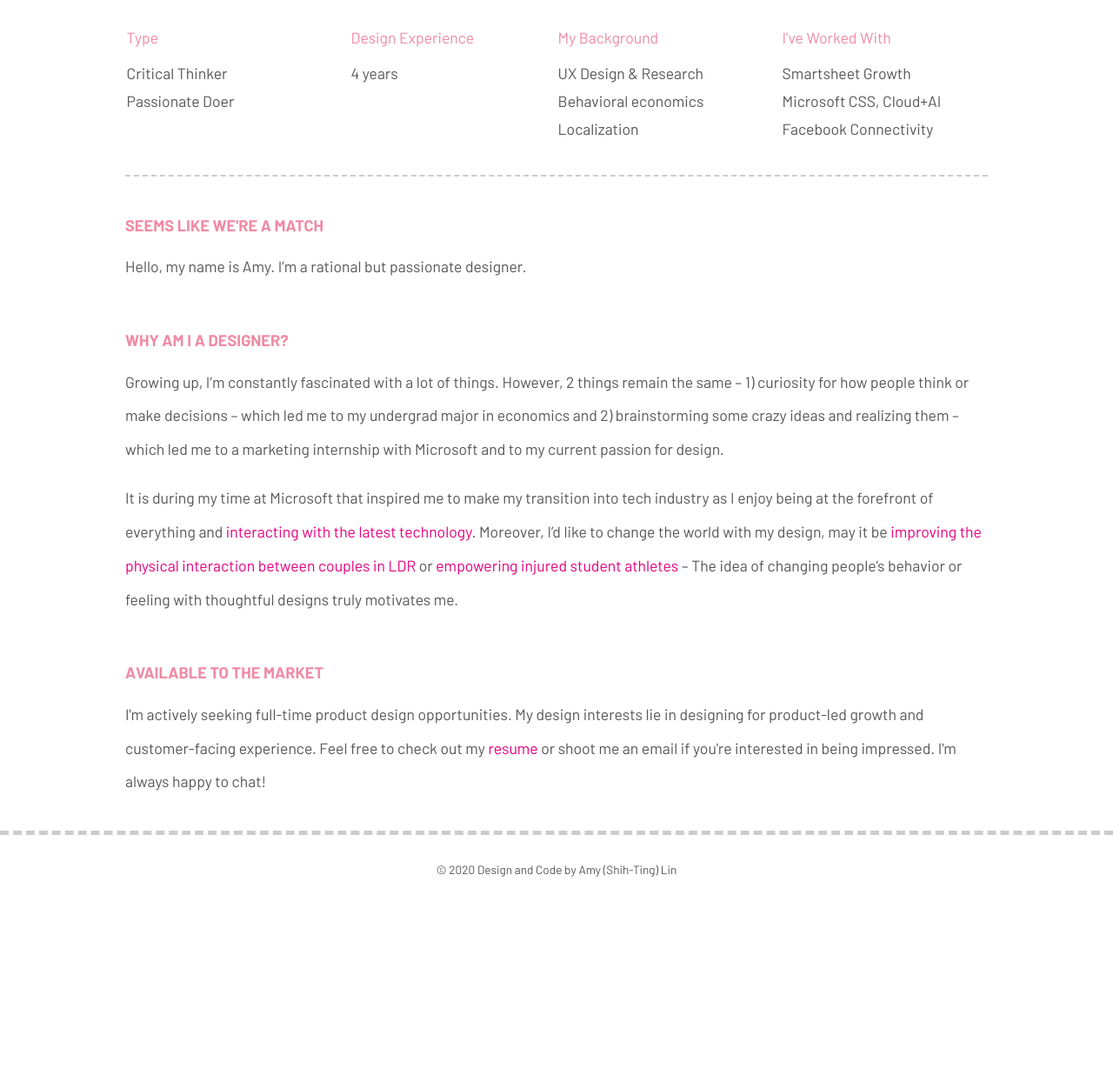
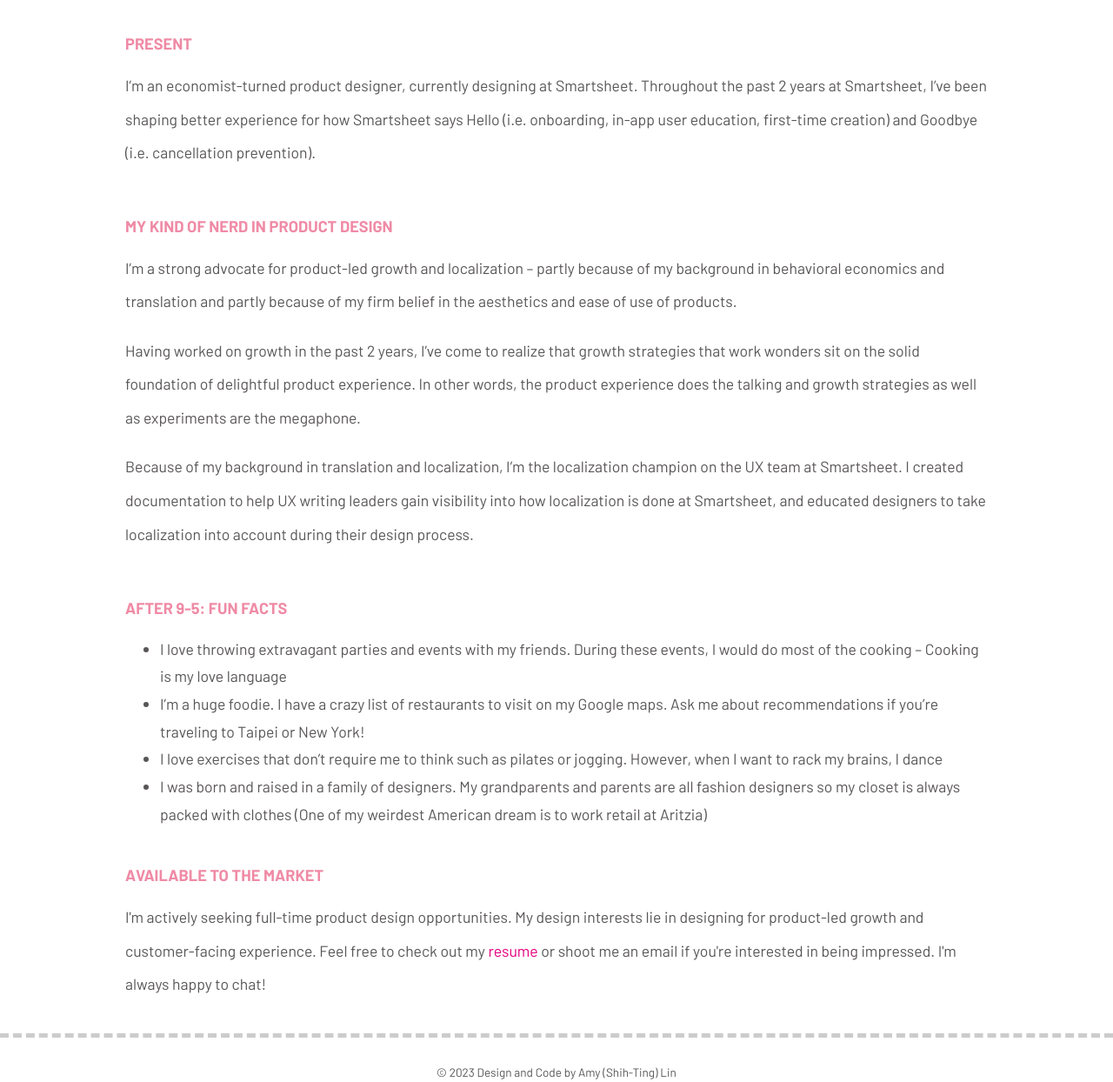
Before and after one commit to Shih-Ting/portfolio, a plain HTML site: page about.html in a window 1280 px wide. Shown: the part 1041-2285 px from the top of the page at 87% size. Before the commit the page ends 2081 px from the top, so only its background shows below. Drawn offline with Linux system fonts and the light colour scheme; a web font is replaced by a local one.

Commit message:
profile update

```diff
--- a/about.html
+++ b/about.html
@@ -70,7 +70,7 @@
             <img src="img/about/about_v2.jpg" alt="about">
         </div>
         <section class="content">
-            <div class="overview">
+<!--             <div class="overview">
                 <div class="group1">
                     <div class="info" id="info1">
                         <h5>Type</h5>
@@ -95,7 +95,6 @@
                             <li>Localization</li>
                         </ul>
                     </div>
-                    <!-- <div class="group3"> -->
                     <div class="info" id="info4">
                         <h5>I've Worked With</h5>
                         <ul class="none">
@@ -104,15 +103,22 @@
                             <li>Facebook Connectivity</li>
                         </ul>
                     </div>
-                    <!-- </div> -->
                 </div>
             </div>
-            <hr>
-            <h4>Seems Like We're a Match</h4>
-            <p>Hello, my name is Amy. I’m a rational but passionate designer.</p>
-            <h4>Why Am I a Designer?</h4>
-            <p>Growing up, I’m constantly fascinated with a lot of things. However, 2 things remain the same – 1) curiosity for how people think or make decisions – which led me to my undergrad major in economics and 2) brainstorming some crazy ideas and realizing them – which led me to a marketing internship with Microsoft and to my current passion for design.</p>
-            <p>It is during my time at Microsoft that inspired me to make my transition into tech industry as I enjoy being at the forefront of everything and <a href="zipcrit.html">interacting with the latest technology</a>. Moreover, I’d like to change the world with my design, may it be <a href="FDC.html">improving the physical interaction between couples in LDR</a> or <a href="AthleteJuvo.html">empowering injured student athletes</a> – The idea of changing people’s behavior or feeling with thoughtful designs truly motivates me.</p>
+            <hr> -->
+            <h4>Present</h4>
+            <p>I’m an economist-turned product designer, currently designing at Smartsheet. Throughout the past 2 years at Smartsheet, I’ve been shaping better experience for how Smartsheet says Hello (i.e. onboarding, in-app user education, first-time creation) and Goodbye (i.e. cancellation prevention).</p>
+            <h4>My Kind of Nerd in Product Design</h4>
+            <p>I’m a strong advocate for product-led growth and localization – partly because of my background in behavioral economics and translation and partly because of my firm belief in the aesthetics and ease of use of products.</p>
+            <p>Having worked on growth in the past 2 years, I’ve come to realize that growth strategies that work wonders sit on the solid foundation of delightful product experience. In other words, the product experience does the talking and growth strategies as well as experiments are the megaphone.</p>
+            <p>Because of my background in translation and localization, I’m the localization champion on the UX team at Smartsheet. I created documentation to help UX writing leaders gain visibility into how localization is done at Smartsheet, and educated designers to take localization into account during their design process.</p>
+            <h4>After 9-5: Fun Facts</h4>
+            <ul>
+                <li>I love throwing extravagant parties and events with my friends. During these events, I would do most of the cooking – Cooking is my love language</li>
+                <li>I’m a huge foodie. I have a crazy list of restaurants to visit on my Google maps. Ask me about recommendations if you’re traveling to Taipei or New York!</li>
+                <li>I love exercises that don’t require me to think such as pilates or jogging. However, when I want to rack my brains, I dance</li>
+                <li>I was born and raised in a family of designers. My grandparents and parents are all fashion designers so my closet is always packed with clothes (One of my weirdest American dream is to work retail at Aritzia)</li>
+            </ul>
             <h4>Available to the Market</h4>
             <p>I'm actively seeking full-time product design opportunities. My design interests lie in designing for product-led growth and customer-facing experience. Feel free to check out my
                 <a href="https://drive.google.com/file/d/13_UM4s0KL3TSjHBUeWdHWihlupRX1BIK/view?usp=sharing">resume</a> or shoot me an email if you're interested in being impressed. I'm always happy to chat!</p>
@@ -128,7 +134,7 @@
     <footer style="text-align:center; height:80px; line-height:80px;">
         <div class="container">
             <div class="row">
-                <span class="copyright">© 2020 Design and Code by Amy (Shih-Ting) Lin</span>
+                <span class="copyright">© 2023 Design and Code by Amy (Shih-Ting) Lin</span>
             </div>
         </div>
     </footer>
```
Also changed, not shown: 1 other file.
